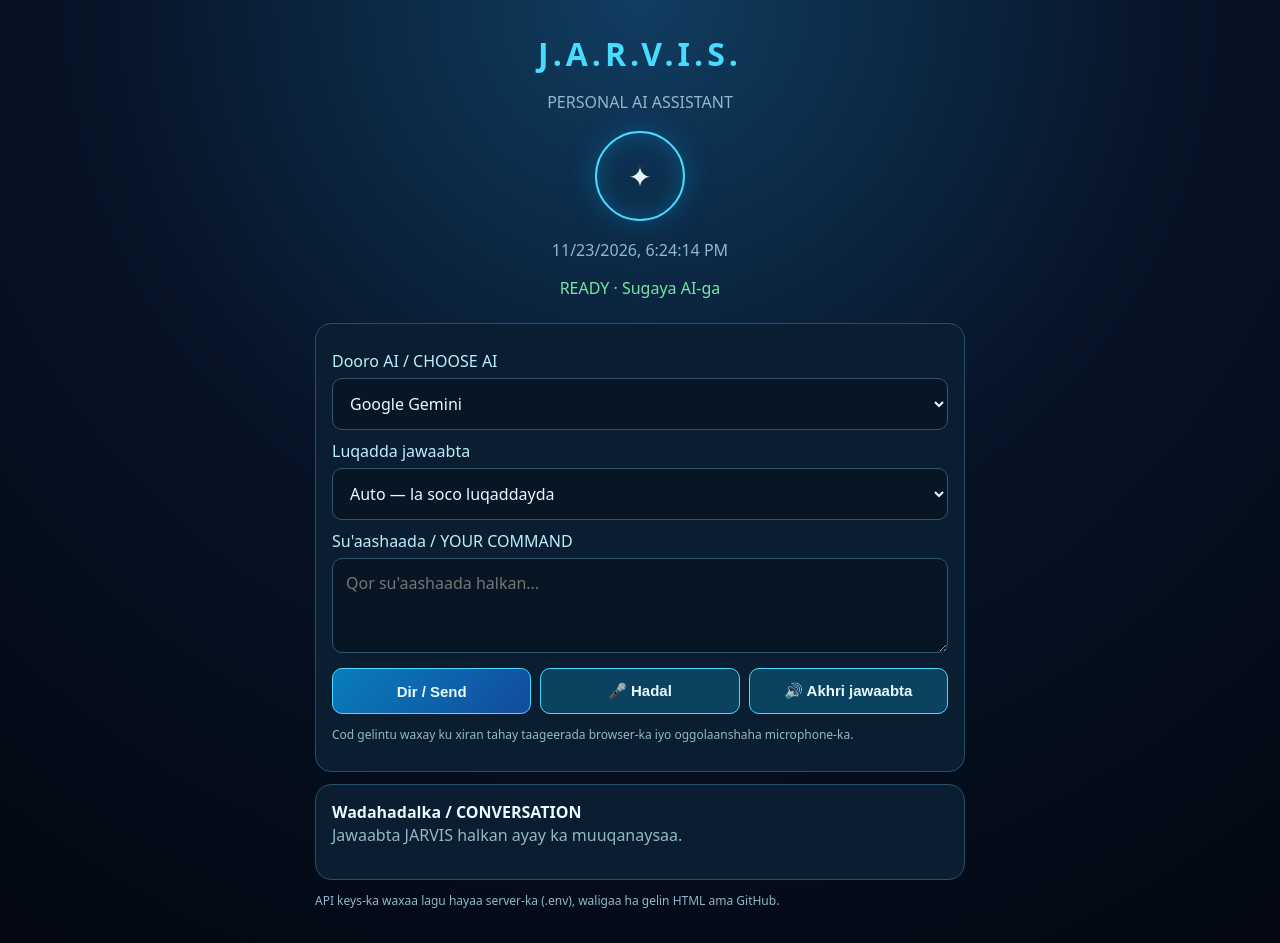
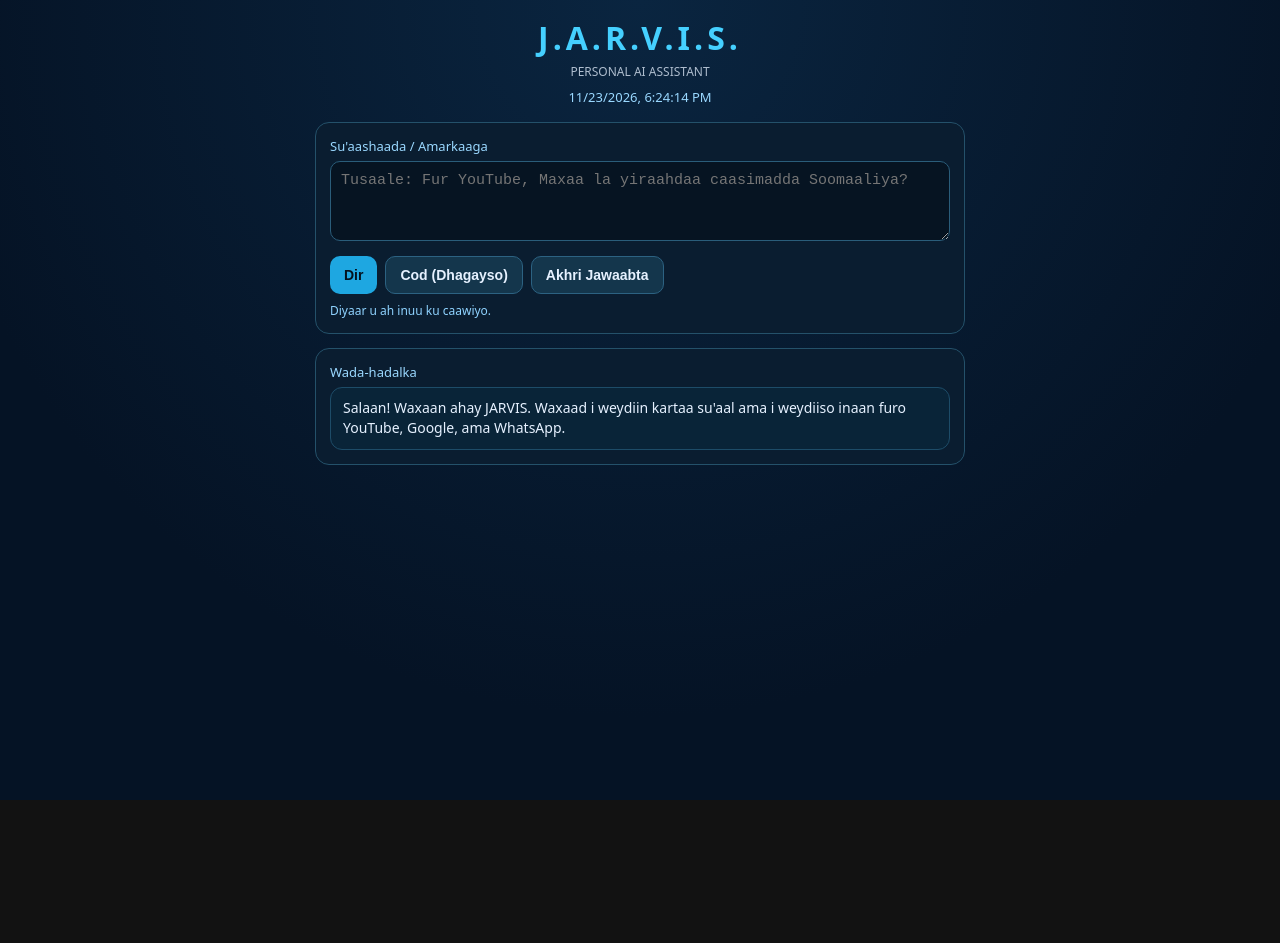
Before and after one commit to saamgamer9-blip/JARVIS-AI, a website: page index.html in a window 1280 px wide. After the commit the page ends 800 px from the top, so only its background shows below. Drawn offline with Linux system fonts and the light colour scheme.

Commit message:
Update index.html

```diff
--- a/index.html
+++ b/index.html
@@ -1,32 +1,272 @@
-<!doctype html>
+<!DOCTYPE html>
 <html lang="so">
 <head>
-<meta charset="utf-8"><meta name="viewport" content="width=device-width,initial-scale=1">
-<meta name="theme-color" content="#061326"><title>JARVIS — Personal AI Assistant</title>
-<style>
-:root{color-scheme:dark}*{box-sizing:border-box}body{margin:0;min-height:100vh;background:radial-gradient(circle at 50% 0,#103d61,#071326 48%,#020711);color:#e8faff;font:16px system-ui,sans-serif;display:flex;justify-content:center;padding:22px 14px}
-main{width:100%;max-width:650px}header{text-align:center;margin:10px 0 24px}h1{letter-spacing:4px;margin:0;color:#45dcff}header p,.muted{color:#91b8ca}.orb{width:90px;height:90px;border-radius:50%;border:2px solid #45dcff;margin:18px auto;box-shadow:0 0 28px #087dbd66,inset 0 0 25px #087dbd66;display:grid;place-items:center;font-size:28px}
-.panel{background:#0b1d30;border:1px solid #24516a;border-radius:16px;padding:16px;margin:12px 0}label{display:block;margin:10px 0 6px;color:#bceeff}select,input,textarea{width:100%;padding:13px;border-radius:10px;border:1px solid #31566b;background:#071525;color:#e8faff;font:inherit}textarea{min-height:95px;resize:vertical}.row{display:flex;gap:9px;flex-wrap:wrap}button{flex:1;min-width:110px;padding:13px;border-radius:10px;border:1px solid #45dcff;background:#0b4260;color:#e8faff;font-weight:700;font-size:15px}button.primary{background:linear-gradient(135deg,#087dbd,#124b9c)}button:disabled{opacity:.55}.answer{white-space:pre-wrap;line-height:1.55;overflow-wrap:anywhere;min-height:40px}.small{font-size:12px;color:#91b8ca}#status{color:#77e6a4}.history{max-height:260px;overflow:auto}.bubble{padding:10px 12px;border-radius:10px;background:#102b42;margin:8px 0;white-space:pre-wrap;overflow-wrap:anywhere}.bubble.user{background:#123b50}.bubble b{color:#45dcff}
-</style></head>
-<body><main>
-<header><h1>J.A.R.V.I.S.</h1><p>PERSONAL AI ASSISTANT</p><div class="orb">✦</div><div id="clock" class="muted"></div><p id="status">READY · Sugaya AI-ga</p></header>
-<section class="panel">
-<label for="provider">Dooro AI / CHOOSE AI</label><select id="provider"><option value="gemini">Google Gemini</option><option value="openai">ChatGPT (OpenAI)</option></select>
-<label for="language">Luqadda jawaabta</label><select id="language"><option value="auto">Auto — la soco luqaddayda</option><option value="so">Af-Soomaali</option><option value="en">English</option></select>
-<label for="command">Su'aashaada / YOUR COMMAND</label><textarea id="command" placeholder="Qor su'aashaada halkan..."></textarea>
-<div class="row" style="margin-top:10px"><button class="primary" id="send">Dir / Send</button><button id="voice">🎤 Hadal</button><button id="read">🔊 Akhri jawaabta</button></div>
-<p class="small">Cod gelintu waxay ku xiran tahay taageerada browser-ka iyo oggolaanshaha microphone-ka.</p>
-</section>
-<section class="panel"><b>Wadahadalka / CONVERSATION</b><div id="history" class="history"></div><div id="answer" class="answer muted">Jawaabta JARVIS halkan ayay ka muuqanaysaa.</div></section>
-<p class="small">API keys-ka waxaa lagu hayaa server-ka (.env), waligaa ha gelin HTML ama GitHub.</p>
-</main>
-<script>
-const $=id=>document.getElementById(id);let history=[];
-function tick(){$("clock").textContent=new Date().toLocaleString()}tick();setInterval(tick,1000);
-function add(role,content){const d=document.createElement("div");d.className="bubble "+(role==="user"?"user":"");const b=document.createElement("b");b.textContent=role==="user"?"Adiga: ":"JARVIS: ";d.append(b,document.createTextNode(content));$("history").append(d);$("history").scrollTop=$("history").scrollHeight}
-async function send(){const message=$("command").value.trim();if(!message)return;$("send").disabled=true;$("status").textContent="THINKING...";$("answer").textContent="JARVIS wuu fikirayaa...";add("user",message);
-try{const r=await fetch("/api/chat",{method:"POST",headers:{"Content-Type":"application/json"},body:JSON.stringify({provider:$("provider").value,language:$("language").value,message,history})});const data=await r.json();if(!r.ok)throw new Error(data.error||"Codsi ma guulaysan.");$("answer").textContent=data.answer;add("assistant",data.answer);history.push({role:"user",content:message},{role:"assistant",content:data.answer});history=history.slice(-12);$("command").value="";$("status").textContent="READY · ONLINE"}catch(e){$("answer").textContent=e.message;$("status").textContent="ERROR · Hubi server/API key"}finally{$("send").disabled=false}}
-$("send").addEventListener("click",send);$("command").addEventListener("keydown",e=>{if(e.key==="Enter"&&(e.ctrlKey||e.metaKey))send()});
-$("read").addEventListener("click",()=>{if(!("speechSynthesis"in window))return alert("Browser-ku ma taageerayo cod-akhris.");speechSynthesis.cancel();speechSynthesis.speak(new SpeechSynthesisUtterance($("answer").textContent))});
-$("voice").addEventListener("click",()=>{const SR=window.SpeechRecognition||window.webkitSpeechRecognition;if(!SR)return alert("Speech recognition kuma jiro browser-kan. Isku day Chrome.");const rec=new SR();rec.lang=$("language").value==="en"?"en-US":"so-SO";rec.onresult=e=>{$("command").value=e.results[0][0].transcript};rec.onerror=()=>alert("Microphone-ka lama adeegsan karin. Hubi oggolaanshaha.");rec.start()});
-</script></body></html>
+  <meta charset="UTF-8" />
+  <meta name="viewport" content="width=device-width, initial-scale=1.0" />
+  <meta name="theme-color" content="#051325" />
+  <title>JARVIS - Personal AI Assistant</title>
+  <style>
+    :root { color-scheme: dark; }
+    * { box-sizing: border-box; }
+    body {
+      margin: 0;
+      min-height: 100vh;
+      font-family: system-ui, -apple-system, sans-serif;
+      background: radial-gradient(circle at top, #0a2540, #051325 70%);
+      color: #e6f1ff;
+      display: flex;
+      justify-content: center;
+      padding: 16px;
+    }
+    main {
+      width: 100%;
+      max-width: 650px;
+    }
+    header {
+      text-align: center;
+      margin-bottom: 16px;
+    }
+    header h1 {
+      margin: 0;
+      letter-spacing: 4px;
+      color: #45d0ff;
+    }
+    header p {
+      margin: 4px 0 0;
+      font-size: 12px;
+      opacity: 0.75;
+    }
+    #clock {
+      margin-top: 8px;
+      font-size: 13px;
+      color: #9ad8ff;
+    }
+    .panel {
+      background: #0a1d30;
+      border: 1px solid #24516a;
+      border-radius: 14px;
+      padding: 14px;
+      margin-bottom: 14px;
+    }
+    label {
+      display: block;
+      font-size: 13px;
+      margin-bottom: 6px;
+      color: #9ad8ff;
+    }
+    textarea {
+      width: 100%;
+      min-height: 80px;
+      border-radius: 10px;
+      border: 1px solid #2a5d7a;
+      background: #061422;
+      color: #ffffff;
+      padding: 10px;
+      font-size: 15px;
+      resize: vertical;
+    }
+    .row {
+      display: flex;
+      gap: 8px;
+      flex-wrap: wrap;
+      margin-top: 10px;
+    }
+    button {
+      border: none;
+      border-radius: 10px;
+      padding: 10px 14px;
+      font-size: 14px;
+      font-weight: 600;
+      cursor: pointer;
+    }
+    .primary {
+      background: #1ea7e1;
+      color: #04121e;
+    }
+    .secondary {
+      background: #14364c;
+      color: #e6f1ff;
+      border: 1px solid #2c6282;
+    }
+    #status {
+      margin-top: 8px;
+      font-size: 12px;
+      color: #8fd3ff;
+    }
+    .history {
+      display: flex;
+      flex-direction: column;
+      gap: 10px;
+      max-height: 340px;
+      overflow-y: auto;
+    }
+    .bubble {
+      padding: 10px 12px;
+      border-radius: 12px;
+      font-size: 14px;
+      line-height: 1.45;
+      white-space: pre-wrap;
+    }
+    .user {
+      background: #133852;
+      align-self: flex-end;
+      border: 1px solid #2b688c;
+    }
+    .jarvis {
+      background: #092438;
+      align-self: flex-start;
+      border: 1px solid #1d4c68;
+    }
+  </style>
+</head>
+<body>
+  <main>
+    <header>
+      <h1>J.A.R.V.I.S.</h1>
+      <p>PERSONAL AI ASSISTANT</p>
+      <div id="clock"></div>
+    </header>
+
+    <section class="panel">
+      <label for="command">Su'aashaada / Amarkaaga</label>
+      <textarea id="command" placeholder="Tusaale: Fur YouTube, Maxaa la yiraahdaa caasimadda Soomaaliya?"></textarea>
+      <div class="row">
+        <button class="primary" id="send">Dir</button>
+        <button class="secondary" id="voice">Cod (Dhagayso)</button>
+        <button class="secondary" id="speakLast">Akhri Jawaabta</button>
+      </div>
+      <div id="status">Diyaar u ah inuu ku caawiyo.</div>
+    </section>
+
+    <section class="panel">
+      <label>Wada-hadalka</label>
+      <div id="history" class="history"></div>
+    </section>
+  </main>
+
+  <script>
+    const $ = (id) => document.getElementById(id);
+    let lastReply = "Waan ku faraxsanahay inaan kula hadlo. Sideen kuu caawin karaa?";
+
+    function updateClock() {
+      $("clock").textContent = new Date().toLocaleString();
+    }
+    updateClock();
+    setInterval(updateClock, 1000);
+
+    function speak(text) {
+      if (!("speechSynthesis" in window)) {
+        $("status").textContent = "Browser-kan ma taageero codka hadla.";
+        return;
+      }
+      window.speechSynthesis.cancel();
+      const utter = new SpeechSynthesisUtterance(text);
+      utter.lang = "so-SO";
+      window.speechSynthesis.speak(utter);
+    }
+
+    function addMessage(role, text) {
+      const div = document.createElement("div");
+      div.className = "bubble " + role;
+      div.textContent = text;
+      $("history").appendChild(div);
+      $("history").scrollTop = $("history").scrollHeight;
+    }
+
+    function checkAppCommand(text) {
+      const lower = text.toLowerCase();
+      if (lower.includes("fur youtube") || lower.includes("open youtube")) {
+        window.open("https://www.youtube.com", "_blank");
+        return "Waxaan furayaa YouTube.";
+      }
+      if (lower.includes("fur google") || lower.includes("open google")) {
+        window.open("https://www.google.com", "_blank");
+        return "Waxaan furayaa Google.";
+      }
+      if (lower.includes("fur whatsapp") || lower.includes("open whatsapp")) {
+        window.open("https://wa.me/", "_blank");
+        return "Waxaan furayaa WhatsApp.";
+      }
+      return null;
+    }
+
+    async function getFreeReply(text) {
+      const appMsg = checkAppCommand(text);
+      if (appMsg) return appMsg;
+
+      const q = text.trim();
+      const lower = q.toLowerCase();
+
+      if (lower.includes("waqti") || lower.includes("saacad") || lower.includes("time")) {
+        return "Waqtigu waa: " + new Date().toLocaleTimeString();
+      }
+      if (lower.includes("taariikh") || lower.includes("date")) {
+        return "Taariikhdu waa: " + new Date().toLocaleDateString();
+      }
+
+      try {
+        const url = "https://api.duckduckgo.com/?q=" + encodeURIComponent(q) + "&format=json&no_html=1";
+        const res = await fetch(url);
+        const data = await res.json();
+        if (data.AbstractText) {
+          return data.AbstractText;
+        }
+      } catch (e) {
+        // Haddii xiriirku dib u dhaco
+      }
+
+      return "Waan fahmay amarkaaga: \"" + q + "\". Su'aalaha guud ama furista apps-ka ayaan kaa caawin karaa.";
+    }
+
+    async function handleCommand() {
+      const text = $("command").value.trim();
+      if (!text) return;
+
+      $("command").value = "";
+      addMessage("user", text);
+      $("status").textContent = "JARVIS wuu ka fikirayaa...";
+
+      const reply = await getFreeReply(text);
+      lastReply = reply;
+      addMessage("jarvis", reply);
+      $("status").textContent = "Jawaabta waa la helay.";
+      speak(reply);
+    }
+
+    $("send").addEventListener("click", handleCommand);
+    $("command").addEventListener("keydown", (e) => {
+      if (e.key === "Enter" && !e.shiftKey) {
+        e.preventDefault();
+        handleCommand();
+      }
+    });
+
+    $("speakLast").addEventListener("click", () => {
+      speak(lastReply);
+    });
+
+    $("voice").addEventListener("click", () => {
+      const SpeechRec = window.SpeechRecognition || window.webkitSpeechRecognition;
+      if (!SpeechRec) {
+        $("status").textContent = "Browser-kan ma taageero aqoonsiga codka.";
+        return;
+      }
+      const rec = new SpeechRec();
+      rec.lang = "so-SO";
+      $("status").textContent = "Waan ku dhagaysanayaa... hadal.";
+      rec.onresult = (event) => {
+        const spoken = event.results[0][0].transcript;
+        $("command").value = spoken;
+        $("status").textContent = "Codka waa la qoray.";
+        handleCommand();
+      };
+      rec.onerror = () => {
+        $("status").textContent = "Codka si fiican looma qaban, mar kale isku day.";
+      };
+      rec.start();
+    });
+
+    addMessage("jarvis", "Salaan! Waxaan ahay JARVIS. Waxaad i weydiin kartaa su'aal ama i weydiiso inaan furo YouTube, Google, ama WhatsApp.");
+  </script>
+</body>
+</html>
```
